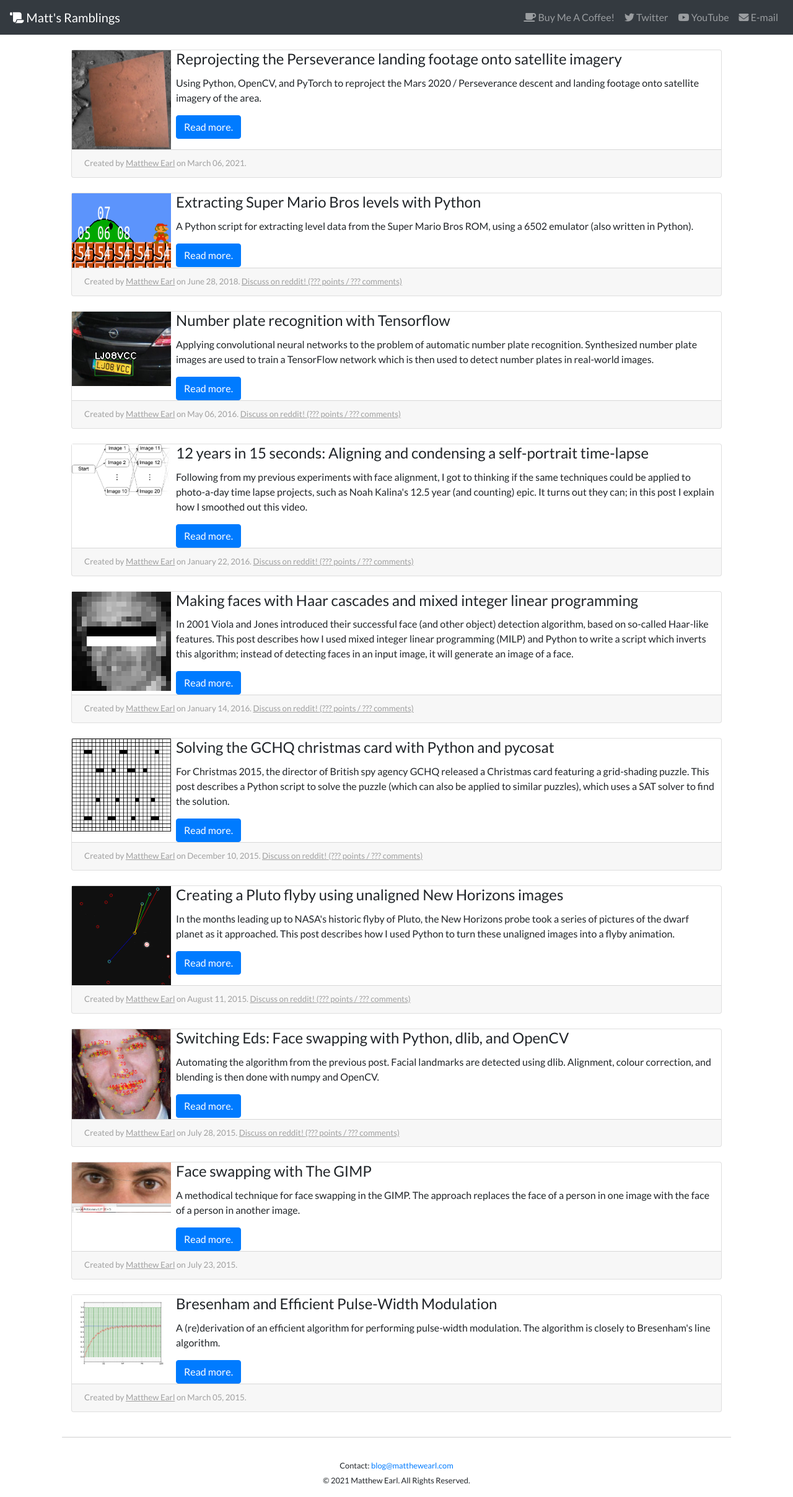
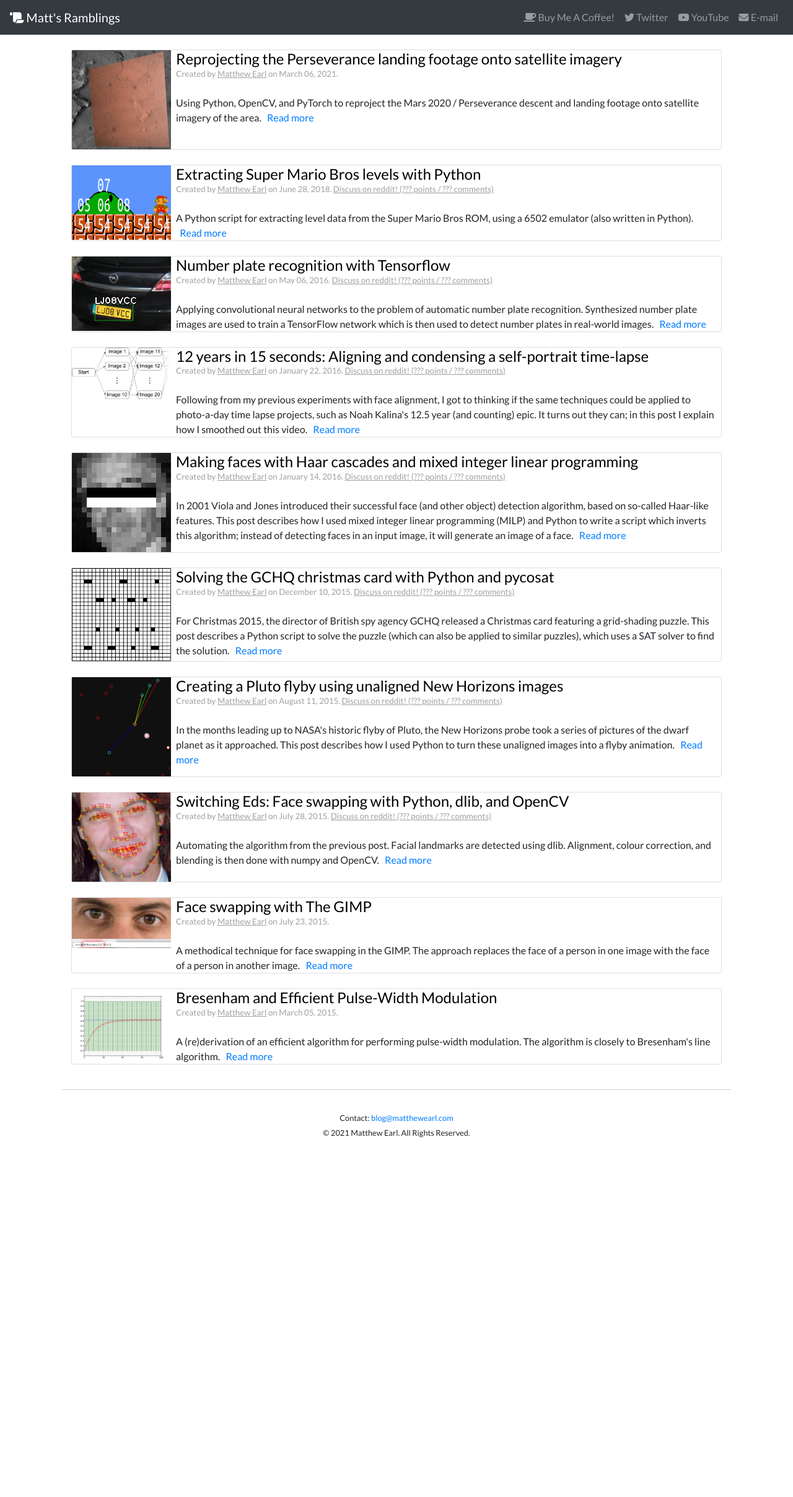
Before and after one commit to matthewearl/matthewearl.github.io, a Jekyll site: the page built from index.html, in a window 1280 px wide. Shown: the whole page at 62% size. Built offline with Jekyll 4.4.1, drawn with Linux system fonts in a browser that asks for light colours; nearby versions of some CDN libraries; the list of posts is cut into pages by our own code; after the commit the page ends 1855 px from its top, so only the background shows below that.

Commit message:
mark summary page nicer

```diff
--- a/css/default-layout.css
+++ b/css/default-layout.css
@@ -86,3 +86,17 @@ hr {
     overflow-x: auto;
     overflow-y: hidden;
 }
+
+a.summary-title {
+    color: black;
+    text-decoration: none;
+}
+
+a.summary-title:hover {
+    color: black;
+    text-decoration: underline;
+}
+
+a.summary-title > h4 {
+    margin-bottom: 0;
+}
--- a/index.html
+++ b/index.html
@@ -21,24 +21,25 @@ blogindex: 1
           </div>
           <div class="col">
             <div class="card-block px-2">
-              <h4 class="card-title">{{ title }}</h4>
+              <a class="summary-title" href="{{ post.url }}">
+                <h4 class="card-title">{{ title }}</h4>
+              </a>
+              <div class="post-info">
+                Created by
+                <a href="mailto:blog@matthewearl.com">Matthew Earl</a>
+                on {{ post.date | date: '%B %d, %Y' }}.
+                {% if post.reddit-url %}
+                  {% include discuss-link.html post=post %}
+                {% endif %}
+              </div>
+              <br/>
               <p class="card-text">
                 {% if post.excerpt %}
                   {{ post.excerpt }}
                 {% endif %}
+              &nbsp;&nbsp;<a href="{{ post.url }}">Read more</a>
               </p>
-              <a href="{{ post.url }}" class="btn btn-primary">Read more.</a>
             </div>
-          </div>
-        </div>
-        <div class="card-footer w-100 text-muted">
-          <div class="post-info">
-            Created by
-            <a href="mailto:blog@matthewearl.com">Matthew Earl</a>
-            on {{ post.date | date: '%B %d, %Y' }}.
-            {% if post.reddit-url %}
-              {% include discuss-link.html post=post %}
-            {% endif %}
           </div>
         </div>
       </div>
```
